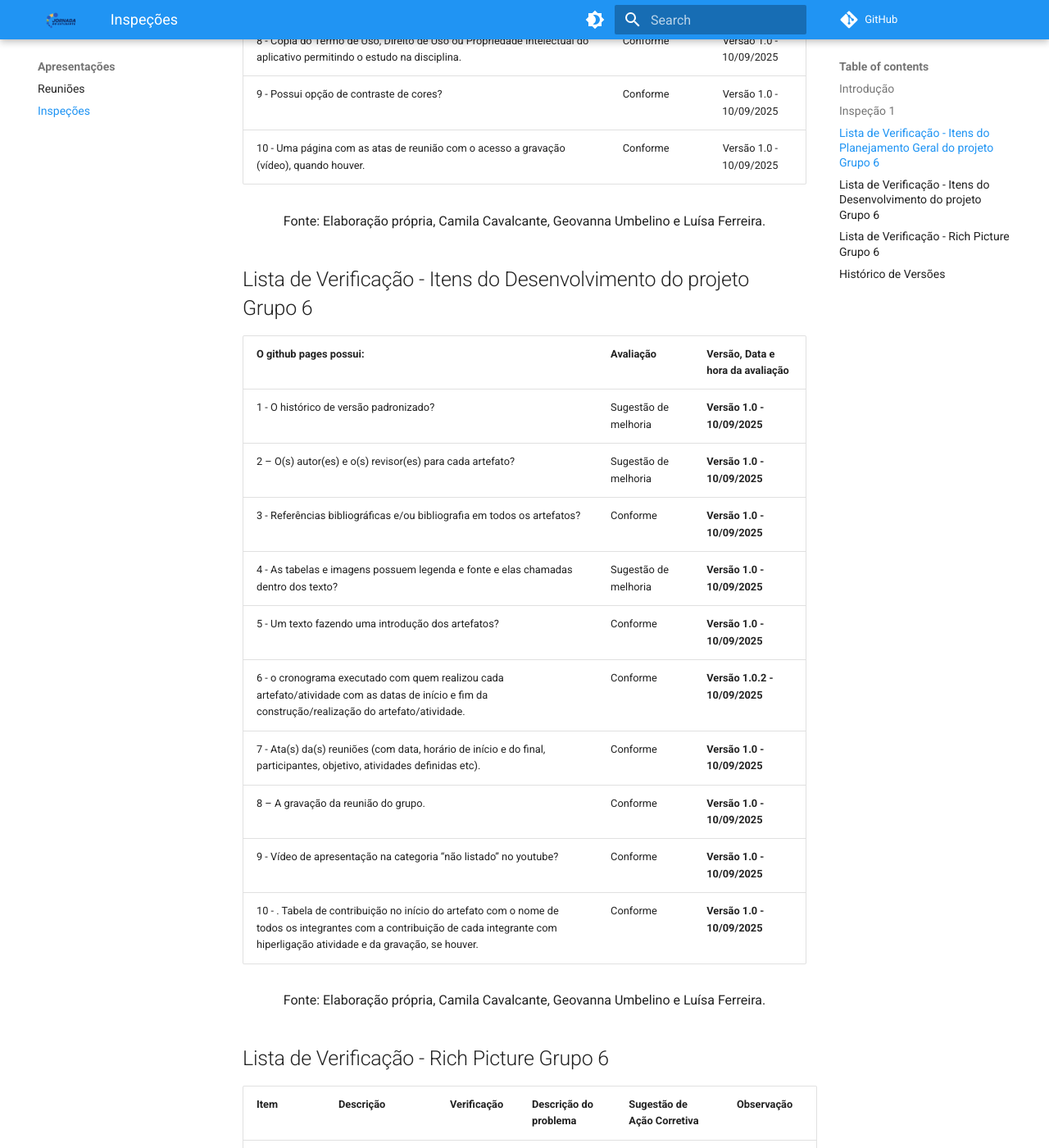
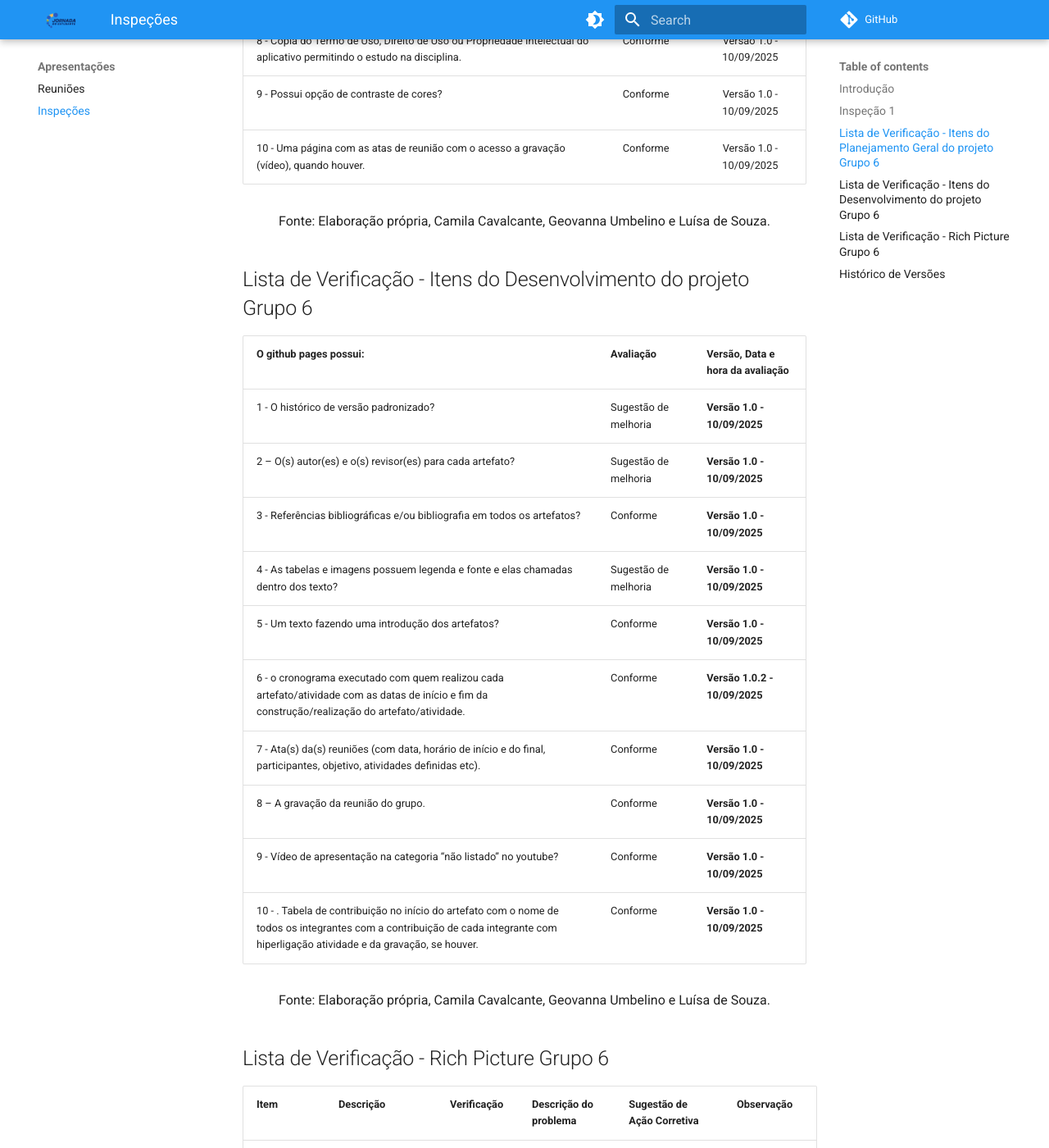
Before and after one commit to Requisitos-de-Software/2025.2-Grupo05, an MkDocs documentation site: the page built from docs/Apresentações/Inspecoes.md, in a window 1280 px wide and 1400 px high, scrolled down 1458 px. Shown: the whole window at 82% size. Built offline with MkDocs 1.6.1 and Material for MkDocs 9.7.7, drawn with Linux system fonts in a browser that asks for light colours; comment, search, counter and statistics services are not loaded.

Commit message:
Update Inspecoes.md

```diff
--- a/docs/Apresentações/Inspecoes.md
+++ b/docs/Apresentações/Inspecoes.md
@@ -22,7 +22,7 @@ O objetivo dessa página é armazenar os vídeo das inspeções e demais documen
 | 9 \- Possui opção de contraste de cores? | Conforme | Versão 1.0 \- 10/09/2025 |
 | 10 \- Uma página com as atas de reunião com o acesso a gravação (vídeo), quando houver. | Conforme | Versão 1.0 \- 10/09/2025 |
 
-<font size="3"><p style="text-align: center">Fonte: Elaboração própria, Camila Cavalcante, Geovanna Umbelino e Luísa Ferreira.</p></font>
+<font size="3"><p style="text-align: center">Fonte: Elaboração própria, Camila Cavalcante, Geovanna Umbelino e Luísa de Souza.</p></font>
 
 ## Lista de Verificação - Itens do Desenvolvimento do projeto Grupo 6
 
@@ -39,7 +39,7 @@ O objetivo dessa página é armazenar os vídeo das inspeções e demais documen
 | 9 \- Vídeo de apresentação na categoria “não listado” no youtube? | Conforme | **Versão 1.0 \- 10/09/2025** |
 | 10 \- . Tabela de contribuição no início do artefato com o nome de todos os integrantes com a contribuição de cada integrante com hiperligação atividade e da gravação, se houver. | Conforme | **Versão 1.0 \- 10/09/2025** |
 
-<font size="3"><p style="text-align: center">Fonte: Elaboração própria, Camila Cavalcante, Geovanna Umbelino e Luísa Ferreira.</p></font>
+<font size="3"><p style="text-align: center">Fonte: Elaboração própria, Camila Cavalcante, Geovanna Umbelino e Luísa de Souza.</p></font>
 
 
 ## Lista de Verificação - Rich Picture Grupo 6
```
